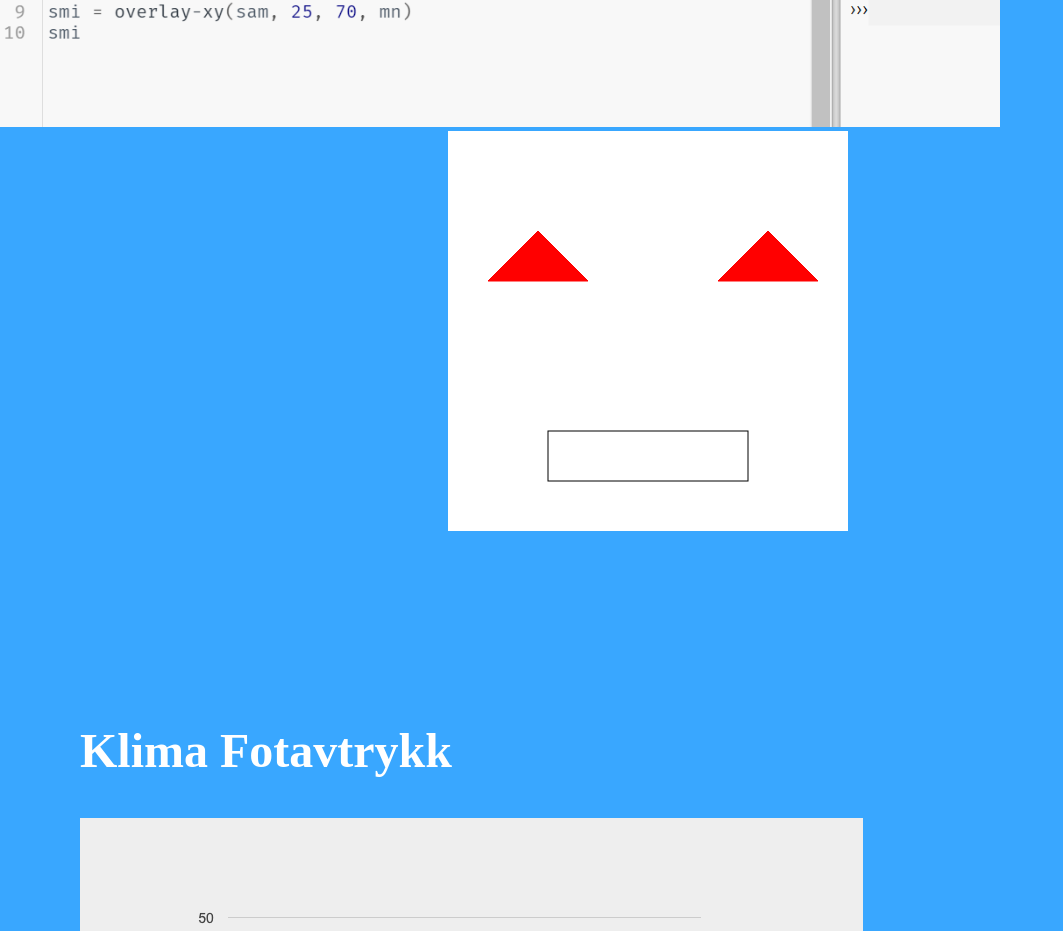
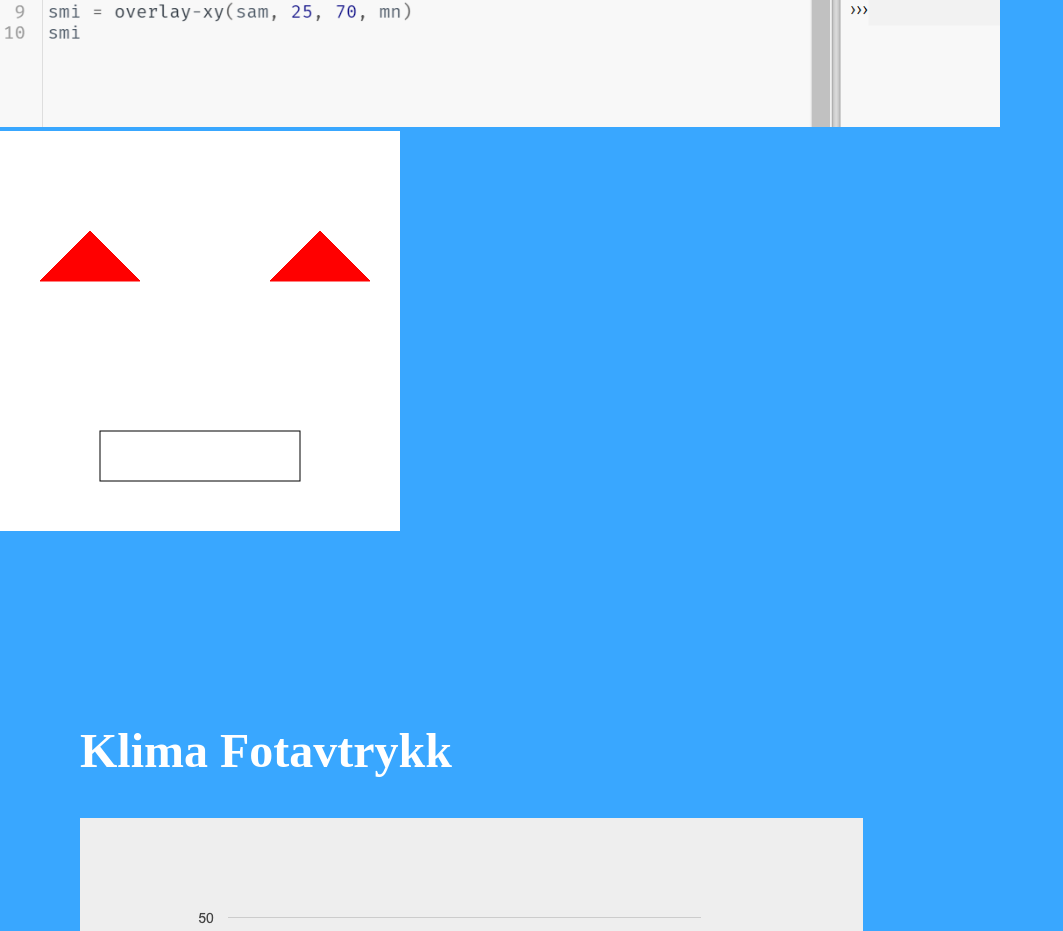
Before and after one commit to Bulldog2910/Gruppe_7B, a plain HTML site: page Vetle.html in a window 1280 px wide. Shown: the part 2200-3131 px from the top of the page, without its empty margins (0-1063 px from the left). Drawn offline with Linux system fonts and the light colour scheme.

Commit message:
Update main.css

```diff
--- a/styles/main.css
+++ b/styles/main.css
@@ -137,9 +137,7 @@ cursor: pointer;
     margin-right: 20%;
 }
 
-svg{
-    padding-left: 35%;
-}
+
 
 #kreativfigurtekst{
     margin-left: 5rem;
```
